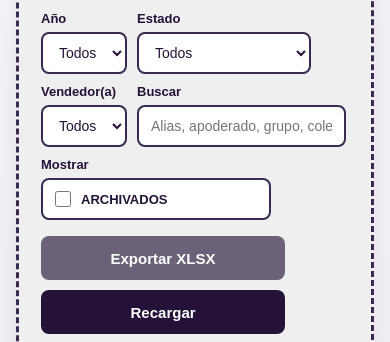
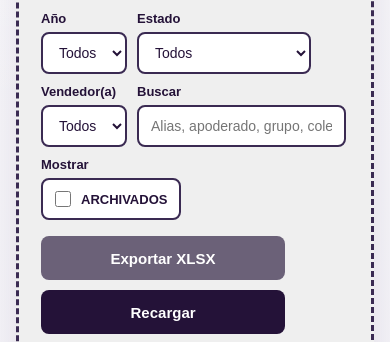
Before and after one commit to sistemas-raitrai/Ventas-RTv1.0, a plain HTML site: page seguimiento.html in a window 390 px wide. Shown: the part 438-780 px from the top of the page. Drawn offline with Linux system fonts and the light colour scheme; no server answers.

Commit message:
Update seguimiento.html

```diff
--- a/seguimiento.html
+++ b/seguimiento.html
@@ -90,7 +90,8 @@
   }
 
   .toggle-wrap{
-    min-width:230px;
+    min-width:unset;
+    width:auto;
   }
 
   .toggle-box{
```
